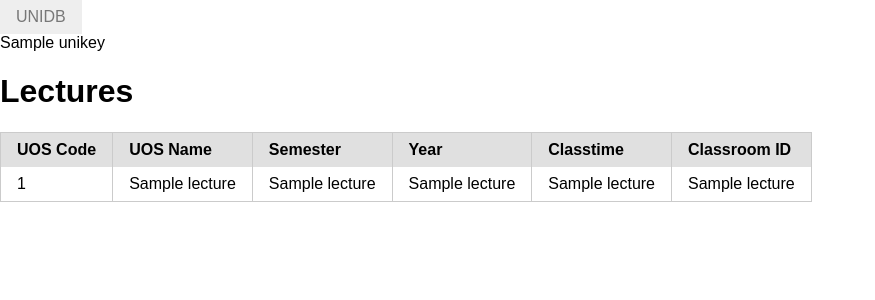
After one commit to VivOwoH/PostgreSQL-Academic-System, a Flask app: template templates/lectures.html in a window 1280 px wide. The commit adds this page. Shown: the top 300 px of the page, without its empty margins (0-875 px from the left). Run offline with Flask 2, Linux system fonts and the light colour scheme; the template is opened without the code that fills it: most values are stand-ins (such as "Sample title", 1, 10 or a date in 2020); parts of the project's set-up code (start-up, migrations or seed data) failed here and were passed over.

Commit message:
Lectures HTML

```diff
--- a/routes.py
+++ b/routes.py
@@ -142,3 +142,20 @@ def list_prerequisites():
         flash('Error, there are no prerequisites')
     page['title'] = 'Prerequisites'
     return render_template('prerequisites.html', page=page, session=session, prerequisites=prerequisites)
+
+################################################################################
+# Lectures
+################################################################################
+
+# List lectures
+@app.route('/lectures')
+def lectures():
+    # Go into the database file and get the list_prerequisites() function
+    lectures = database.lectures()
+
+    if (lectures is None):
+        # Set it to an empty list and show error message
+        lectures = []
+        flash('Error, there are no lectures')
+    page['title'] = 'Lectures'
+    return render_template('lectures.html', page=page, session=session, lectures=lectures)
--- /dev/null
+++ b/templates/lectures.html
@@ -0,0 +1,25 @@
+{% include 'top.html' %}
+<div id="content">
+    <div id="container">
+        <h1 class="page-title">Lectures</h1>
+        <table class="pure-table">
+            <thead>
+                <tr><th>UOS Code</th><th>UOS Name</th><th>Semester</th><th>Year</th><th>Classtime</th><th>Classroom ID</th></tr>
+            </thead>
+            <tbody>
+                {% for lecture in lectures %}
+                    <tr>
+						<td> {{lecture[0]}}</td>
+                        <td> {{lecture[1]}} </td>
+                        <td> {{lecture[2]}} </td>
+                        <td> {{lecture[3]}} </td>
+                        <td> {{lecture[4]}} </td>
+                        <td> {{lecture[5]}} </td>
+                    </tr>
+                {% endfor %}
+            </tbody>
+        </table>
+    </div>
+</div>
+</body>
+</html>
--- a/templates/top.html
+++ b/templates/top.html
@@ -16,6 +16,7 @@
                 <li class="pure-menu-item"><a href="{{ url_for('list_units') }}" class="pure-menu-link">All Units</a></li>
                 <li class="pure-menu-item"><a href="{{ url_for('transcript') }}" class="pure-menu-link">Transcript</a></li>
                 <li class="pure-menu-item"><a href="{{ url_for('list_prerequisites') }}" class="pure-menu-link">Prerequisites</a></li>
+                <li class="pure-menu-item"><a href="{{ url_for('lectures') }}" class="pure-menu-link">Lectures</a></li>
                 <li class="pure-menu-item"><a href="{{ url_for('logout')}}" class="pure-menu-link">Logout</a></li>
             </ul>
             {% endif %}
```
Also changed, not shown: database.py (+25 -0 lines), 1 other file.
